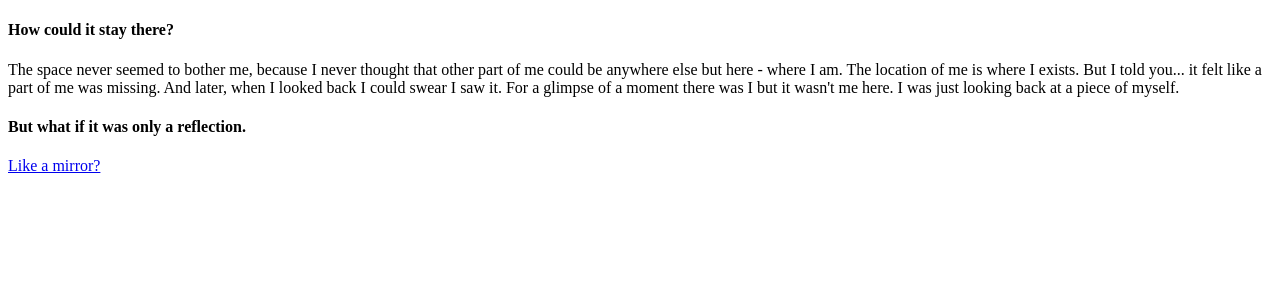
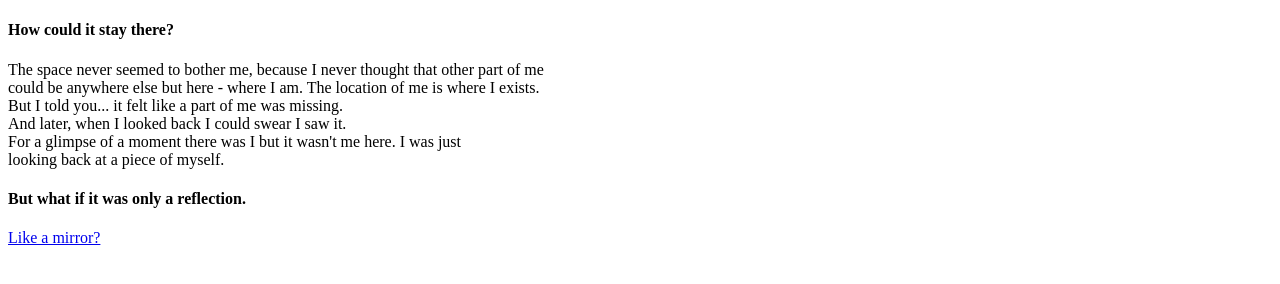
Before and after one commit to fanniqi/scatteredself.gifthub.io, a plain HTML site: page 4space.html in a window 1280 px wide. Drawn offline with Linux system fonts and the light colour scheme.

Commit message:
Update 4space.html

```diff
--- a/4space.html
+++ b/4space.html
@@ -4,12 +4,12 @@
 
 <h4>How could it stay there?</h4>
 <p>
-The space never seemed to bother me, because I never thought that other part of me
-could be anywhere else but here - where I am. The location of me is where I exists.
-But I told you... it felt like a part of me was missing.
+The space never seemed to bother me, because I never thought that other part of me <br>
+could be anywhere else but here - where I am. The location of me is where I exists.<br>
+But I told you... it felt like a part of me was missing.<br>
 
-And later, when I looked back I could swear I saw it.
-For a glimpse of a moment there was I but it wasn't me here. I was just
+And later, when I looked back I could swear I saw it. <br>
+For a glimpse of a moment there was I but it wasn't me here. I was just<br>
 looking back at a piece of myself.
 </p>
 
```
